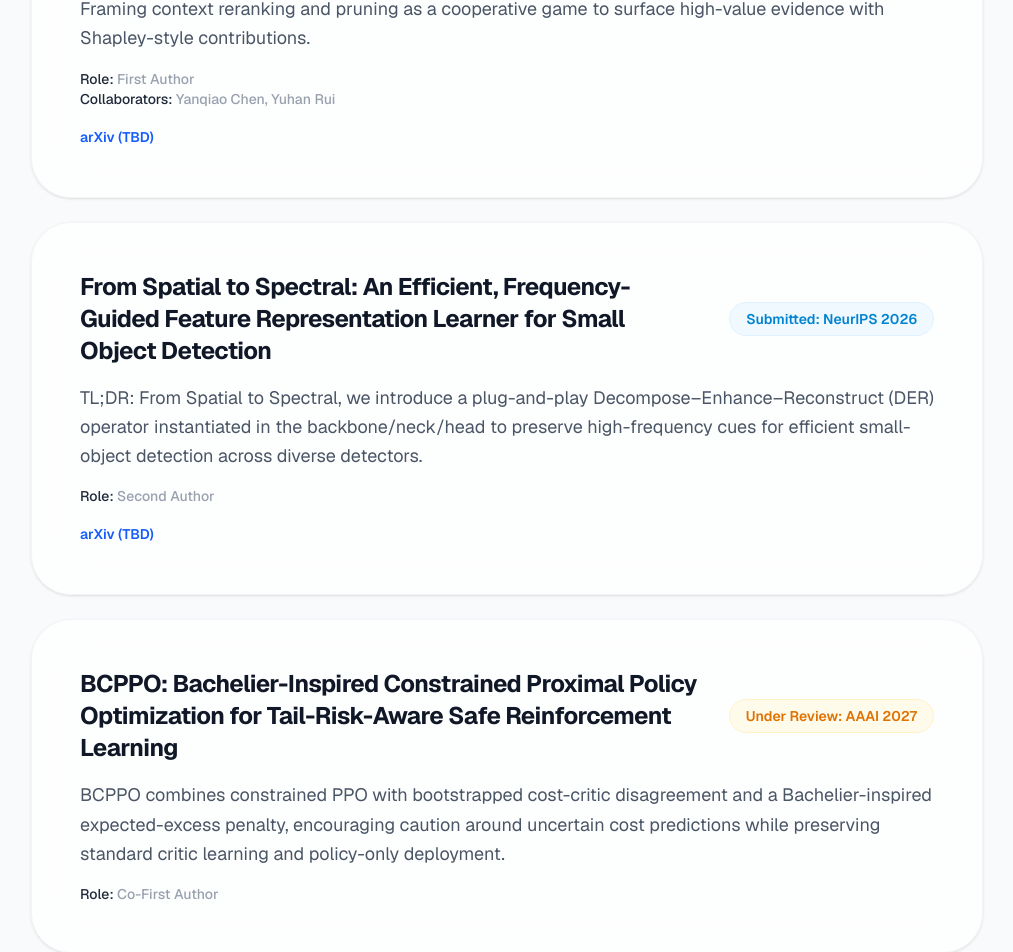
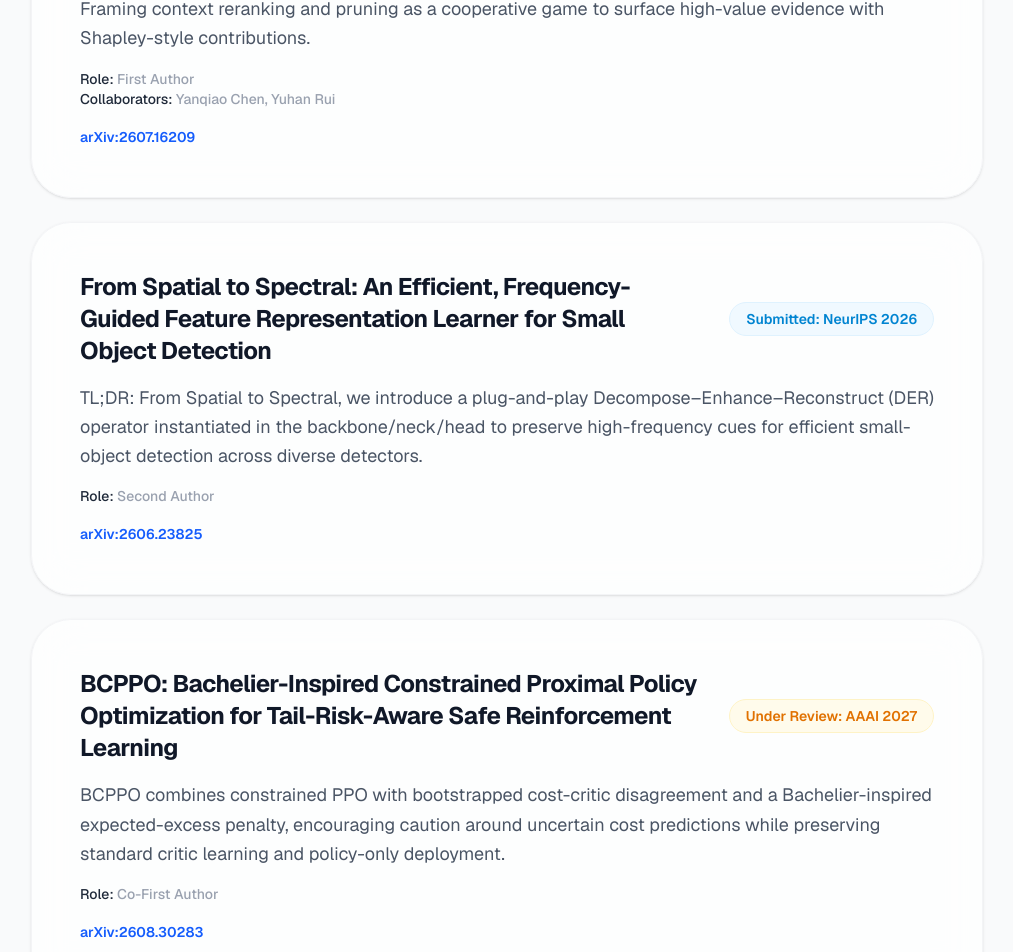
Before and after one commit to Harryfutcoder/Harryfutcoder.github.io, a Next.js app: page / in a window 1280 px wide. Shown: the part 1538-2490 px from the top of the page, without its empty margins (133-1146 px from the left). Built offline with nearby package versions, Linux system fonts and the light colour scheme.

Commit message:
Add arXiv links to research projects

```diff
--- a/src/app/page.tsx
+++ b/src/app/page.tsx
@@ -256,8 +256,8 @@ export default function Home() {
                 <span className="text-gray-800 dark:text-gray-300">Collaborators:</span> Yanqiao Chen, Yuhan Rui
               </div>
               <div className="mt-4">
-                <a href="https://arxiv.org" target="_blank" rel="noreferrer" className="inline-flex items-center text-sm font-semibold text-blue-600 dark:text-blue-400 hover:underline">
-                  arXiv (TBD)
+                <a href="https://arxiv.org/abs/2607.16209" target="_blank" rel="noreferrer" className="inline-flex items-center text-sm font-semibold text-blue-600 dark:text-blue-400 hover:underline">
+                  arXiv:2607.16209
                 </a>
               </div>
             </motion.div>
@@ -284,8 +284,8 @@ export default function Home() {
                 <span className="text-gray-800 dark:text-gray-300">Role:</span> Second Author
               </div>
               <div className="mt-4">
-                <a href="https://arxiv.org" target="_blank" rel="noreferrer" className="inline-flex items-center text-sm font-semibold text-blue-600 dark:text-blue-400 hover:underline">
-                  arXiv (TBD)
+                <a href="https://arxiv.org/abs/2606.23825" target="_blank" rel="noreferrer" className="inline-flex items-center text-sm font-semibold text-blue-600 dark:text-blue-400 hover:underline">
+                  arXiv:2606.23825
                 </a>
               </div>
             </motion.div>
@@ -310,6 +310,11 @@ export default function Home() {
               </p>
               <div className="text-sm font-medium text-gray-400 dark:text-gray-500">
                 <span className="text-gray-800 dark:text-gray-300">Role:</span> Co-First Author
+              </div>
+              <div className="mt-4">
+                <a href="https://arxiv.org/abs/2608.30283" target="_blank" rel="noreferrer" className="inline-flex items-center text-sm font-semibold text-blue-600 dark:text-blue-400 hover:underline">
+                  arXiv:2608.30283
+                </a>
               </div>
             </motion.div>
 
```
